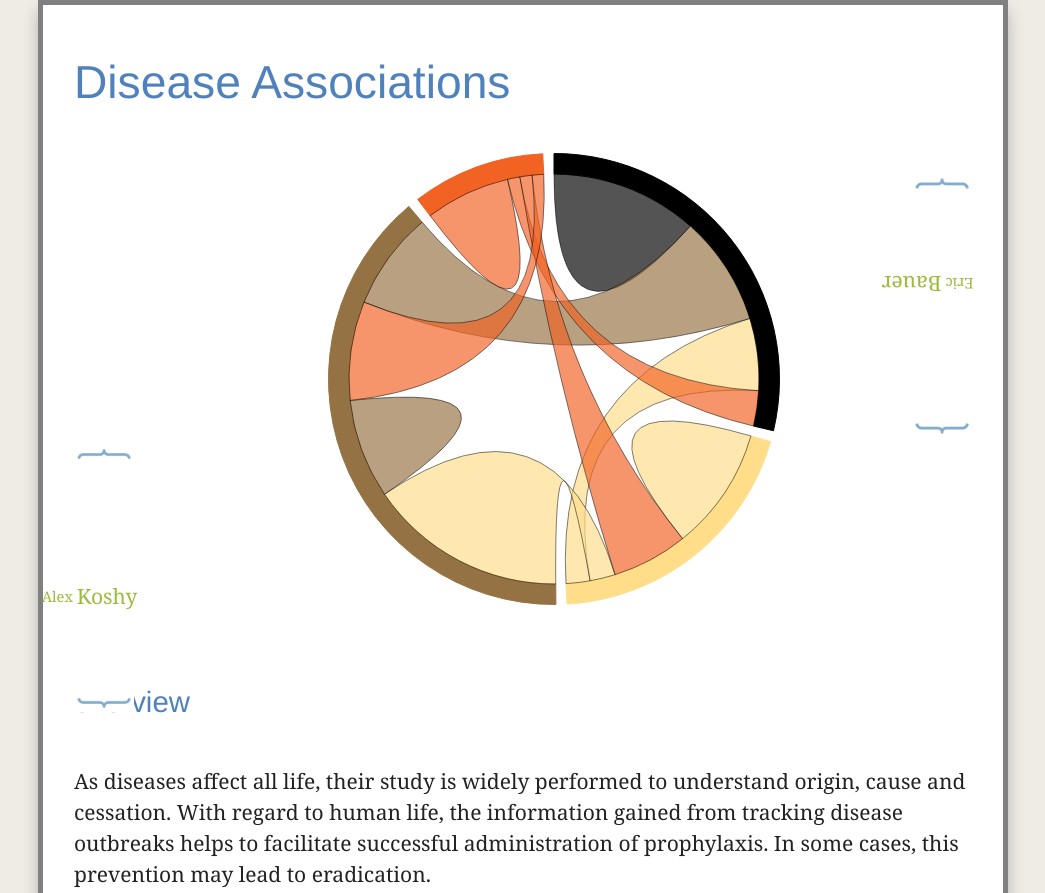
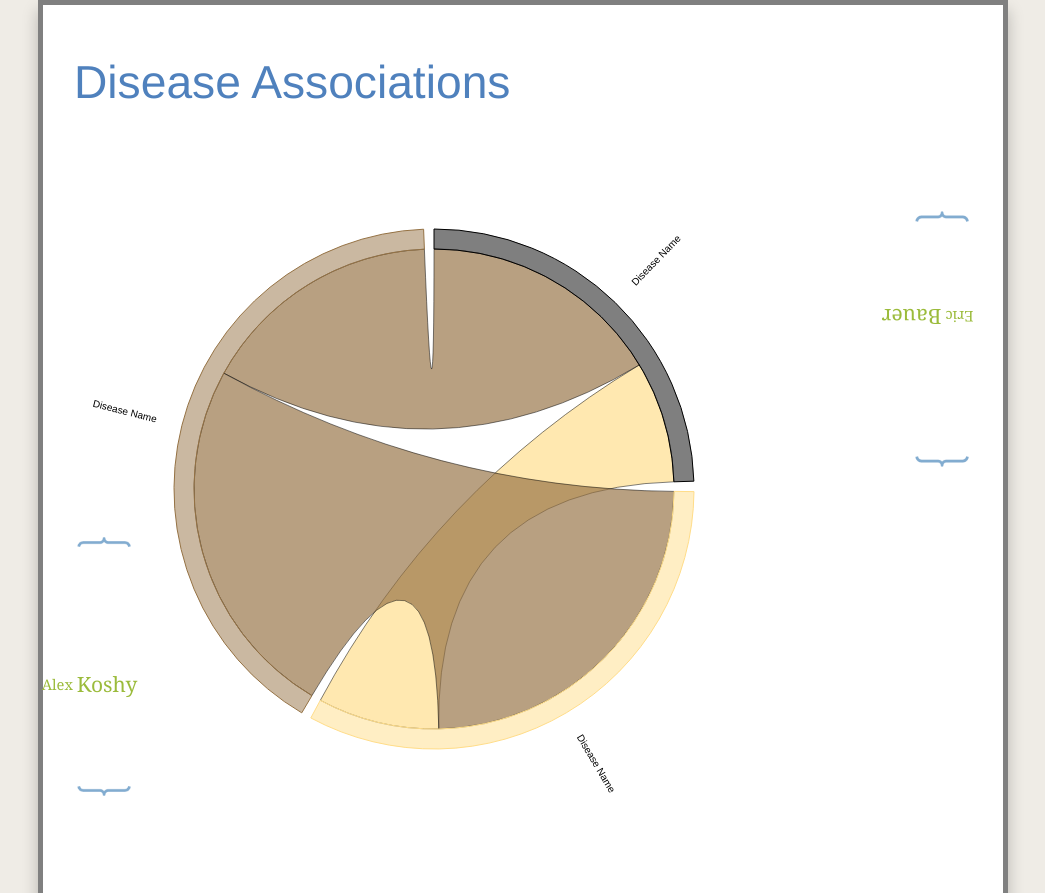
Before and after one commit to ethesx/is683_final, a website: page public/index.html in a window 1280 px wide. Shown: the top 893 px of the page, without its empty margins (117-1162 px from the left). Drawn offline with nearby package versions, Linux system fonts and the light colour scheme; no server answers.

Commit message:
Created basic chord diagram with labels, notes

```diff
--- a/public/css/main.css
+++ b/public/css/main.css
@@ -198,6 +198,32 @@ a{text-decoration: none;}
 #eb{margin-top:40px;margin-bottom:80px;}
 
 
+svg {
+    font: 10px sans-serif;
+}
+.axis path, .axis line {
+    fill: none;
+    shape-rendering: crispedges;
+    stroke: #000000;
+}
+#circle circle {
+  fill: none;
+  pointer-events: all;
+}
+
+.group path {
+  fill-opacity: .5;
+}
+
+path.chord {
+  stroke: #000;
+  stroke-width: .25px;
+}
+
+#circle:hover path.fade {
+  display: none;
+}
+
 /* ==========================================================================
    Helper classes
    ========================================================================== */
--- a/public/index.html
+++ b/public/index.html
@@ -48,7 +48,7 @@
             </div>
 
 
-            <div id="graph"></div>
+            <div id="graph" style="width:100%;"></div>
 
             <article>
               <h5>overview</h5>
@@ -76,23 +76,30 @@
 
 
         <script>
-
+	    //TODO - create square matrix for diseases and parallel list of diease names
 	    var matrix = [
-            [11975,  5871, 8916, 2868],
-            [ 1951, 10048, 2060, 6171],
-            [ 8010, 16145, 8090, 8045],
-            [ 1013,   990,  940, 6907]
+		[0, 10, 20], //pertussis (no link to itself, 10 to chla, 20 to HIV
+		[10, 0, 30], //Chla
+		[20, 30, 0], //HIV
 	    ];
 
-          var chord = d3.layout.chord()
-              .padding(.05)
+	    var layout = d3.layout.chord()
+		.padding(.04)
 		.sortSubgroups(d3.descending)
-              .matrix(matrix);
+		.sortChords(d3.ascending);
 
-          var width = 960,
-              height = 500,
-              innerRadius = Math.min(width, height) * .41,
-              outerRadius = innerRadius * 1.1;
+	    var width = 720,
+		height = 720,
+		outerRadius = Math.min(width, height) / 2 - 100, // or height / 2
+		innerRadius = outerRadius - 20; // or outerRadius -80
+
+
+	    var arc = d3.svg.arc()
+		.innerRadius(innerRadius)
+		.outerRadius(outerRadius);
+
+	    var path = d3.svg.chord()
+		.radius(innerRadius);
 
 	    var fill = d3.scale.ordinal()
 		.domain(d3.range(4))
@@ -102,72 +109,80 @@
 		.attr("width", width)
 		.attr("height", height)
 		.append("g")
+		.attr("id", "circle")
 		.attr("transform", "translate(" + width / 2 + "," + height / 2 + ")");
 
-          svg.append("g").selectAll("path")
-              .data(chord.groups)
-            .enter().append("path")
-              .style("fill", function(d) { return fill(d.index); })
-              .style("stroke", function(d) { return fill(d.index); })
-              .attr("d", d3.svg.arc().innerRadius(innerRadius).outerRadius(outerRadius))
-              .on("mouseover", fade(.1))
-              .on("mouseout", fade(1));
-          /*
-          var ticks = svg.append("g").selectAll("g")
-              .data(chord.groups)
-            .enter().append("g").selectAll("g")
-              .data(groupTicks)
-            .enter().append("g")
-              .attr("transform", function(d) {
-                return "rotate(" + (d.angle * 180 / Math.PI - 90) + ")"
-                    + "translate(" + outerRadius + ",0)";
-              });
+	    // Returns an event handler for fading a given chord group.
 
-          ticks.append("line")
-              .attr("x1", 1)
-              .attr("y1", 0)
-              .attr("x2", 5)
-              .attr("y2", 0)
-              .style("stroke", "#000");
+	    function fade(opacity) {
+		return function (g, i) {
+		    svg.selectAll(".chord path")
+			.filter(function (d) {
+			return d.source.index != i && d.target.index != i;
+		    })
+			.transition()
+			.style("opacity", opacity);
+		};
+	    }
 
-          ticks.append("text")
-              .attr("x", 8)
-              .attr("dy", ".35em")
-              .attr("transform", function(d) { return d.angle > Math.PI ? "rotate(180)translate(-16)" : null; })
-              .style("text-anchor", function(d) { return d.angle > Math.PI ? "end" : null; })
-              .text(function(d) { return d.label; });
-          */
+	    svg.append("circle")
+		.attr("r", outerRadius);
+
+	    //d3.json("matrix.json", function(matrix) {
+
+	    // Compute our chord layout.
+	    var chord = layout.matrix(matrix);
+
+	    //Create our chords, links the edges of the rim (our groups)
+	    //these must be addded first to prevent being hidden by groups
 	    svg.append("g")
 		.attr("class", "chord")
 		.selectAll("path")
 		.data(chord.chords)
 		.enter().append("path")
 		.attr("d", d3.svg.chord().radius(innerRadius))
-              .style("fill", function(d) { return fill(d.target.index); })
+		.style("fill", function (d) {
+		return fill(d.target.index);
+	    })
 		.style("opacity", 1);
 
+	    //Add our chord groups based, this is the rim of the wheel
+	    var group = svg.append("g")
+		.attr("class", "group")
+		.selectAll("path")
+		.data(chord.groups)
+		.enter();
 
-          // Returns an array of tick angles and labels, given a group.
-          function groupTicks(d) {
-            var k = (d.endAngle - d.startAngle) / d.value;
-            return d3.range(0, d.value, 1000).map(function(v, i) {
-              return {
-                angle: v * k + d.startAngle,
-                label: i % 5 ? null : v / 1000 + "k"
-              };
+	    group.append("path")
+		.style("fill", function (d) {
+		return fill(d.index);
+	    })
+		.style("stroke", function (d) {
+		return fill(d.index);
+	    })
+		.attr("d", d3.svg.arc().innerRadius(innerRadius).outerRadius(outerRadius))
+		.on("mouseover", fade(.1))
+		.on("mouseout", fade(1));
+
+
+	    group.append("text")
+		.each(function (d) {
+		d.angle = (d.startAngle + d.endAngle) / 2;
+	    })
+		.attr("dy", ".35em")
+		.attr("text-anchor", function (d) {
+		return d.angle > Math.PI ? "end" : null;
+	    })
+		.attr("transform", function (d) {
+		return "rotate(" + (d.angle * 180 / Math.PI - 90) + ")" + "translate(" + (outerRadius + 26) + ")" + (d.angle > Math.PI ? "rotate(180)" : "");
+	    })
+		.text(function (d) {
+		return "Disease Name"
+		//TODO create list of names which parallel matrix length
+		//nameByIndex[d.index];
 	    });
-          }
 
-          // Returns an event handler for fading a given chord group.
-          function fade(opacity) {
-            return function(g, i) {
-              svg.selectAll(".chord path")
-                  .filter(function(d) { return d.source.index != i && d.target.index != i; })
-                .transition()
-                  .style("opacity", opacity);
-            };
-          }
-
+	    // END matrix iteration}
 	</script>
         <script>
             // TODO
```
Lines whose indentation alone changed are shown as unchanged.
